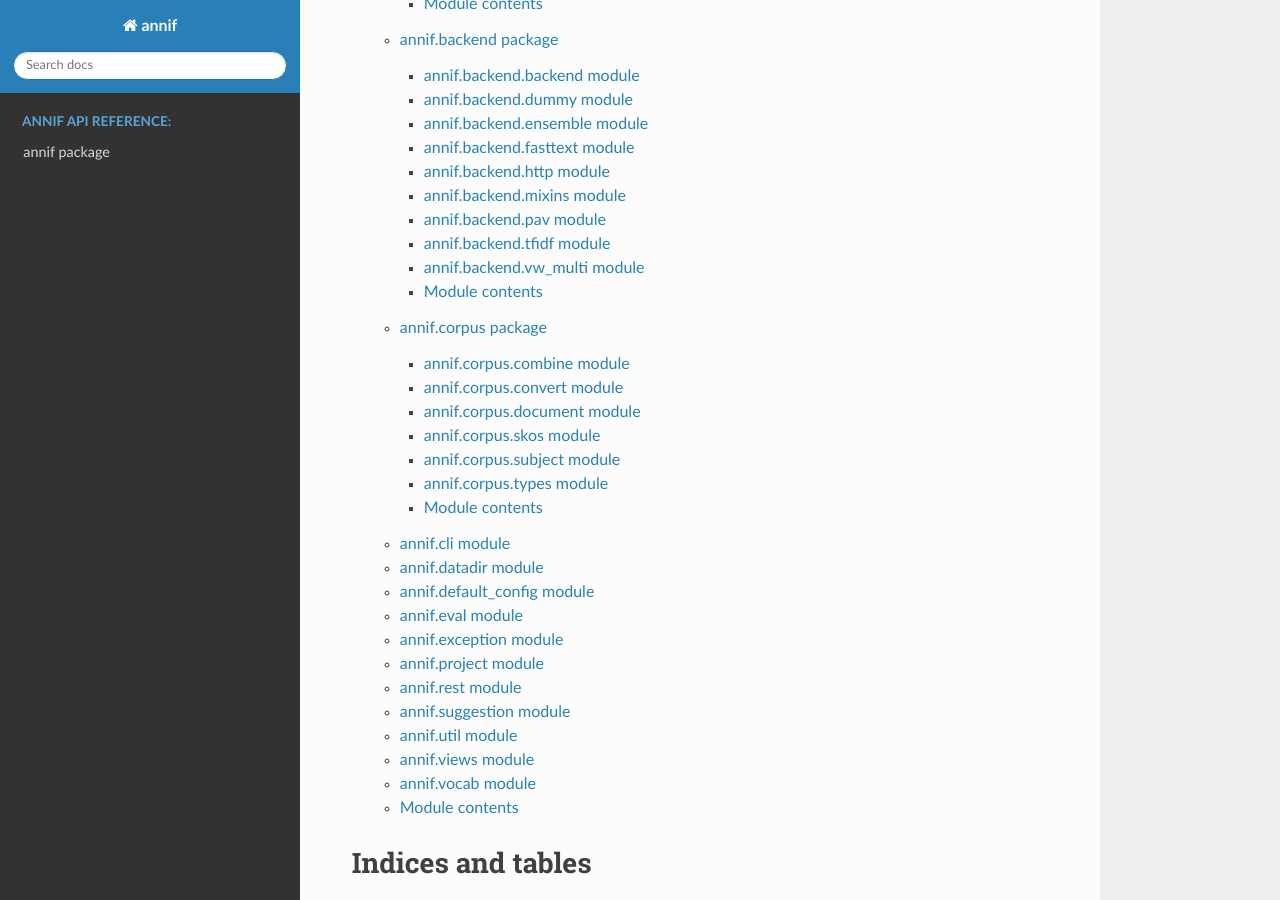
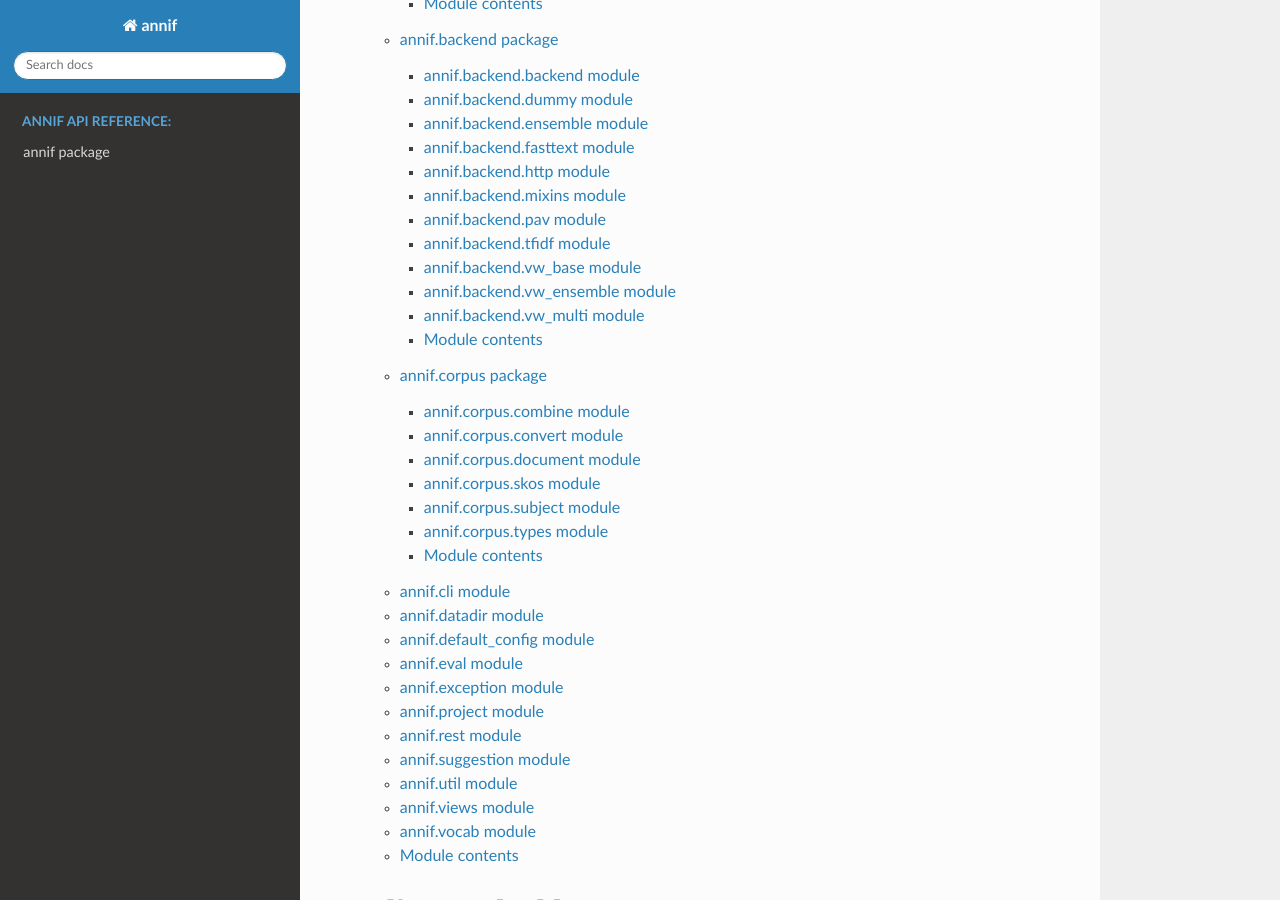
Before and after one commit to NatLibFi/Annif, a Sphinx documentation site: the page built from docs/index.rst, in a window 1280 px wide and 900 px high, scrolled down 480 px. Built offline with Sphinx 7.4.7 and the Read the Docs theme 2.0.0, drawn with Linux system fonts in a browser that asks for light colours.

Commit message:
add API documentation templates for the new vw_base and vw_multi modules

```diff
--- a/docs/source/annif.backend.rst
+++ b/docs/source/annif.backend.rst
@@ -65,8 +65,24 @@
     :undoc-members:
     :show-inheritance:
 
-annif.backend.vw\_multi module
-------------------------------
+annif.backend.vw_base module
+----------------------------
+
+.. automodule:: annif.backend.vw_base
+    :members:
+    :undoc-members:
+    :show-inheritance:
+
+annif.backend.vw_ensemble module
+--------------------------------
+
+.. automodule:: annif.backend.vw_ensemble
+    :members:
+    :undoc-members:
+    :show-inheritance:
+
+annif.backend.vw_multi module
+-----------------------------
 
 .. automodule:: annif.backend.vw_multi
     :members:
```
